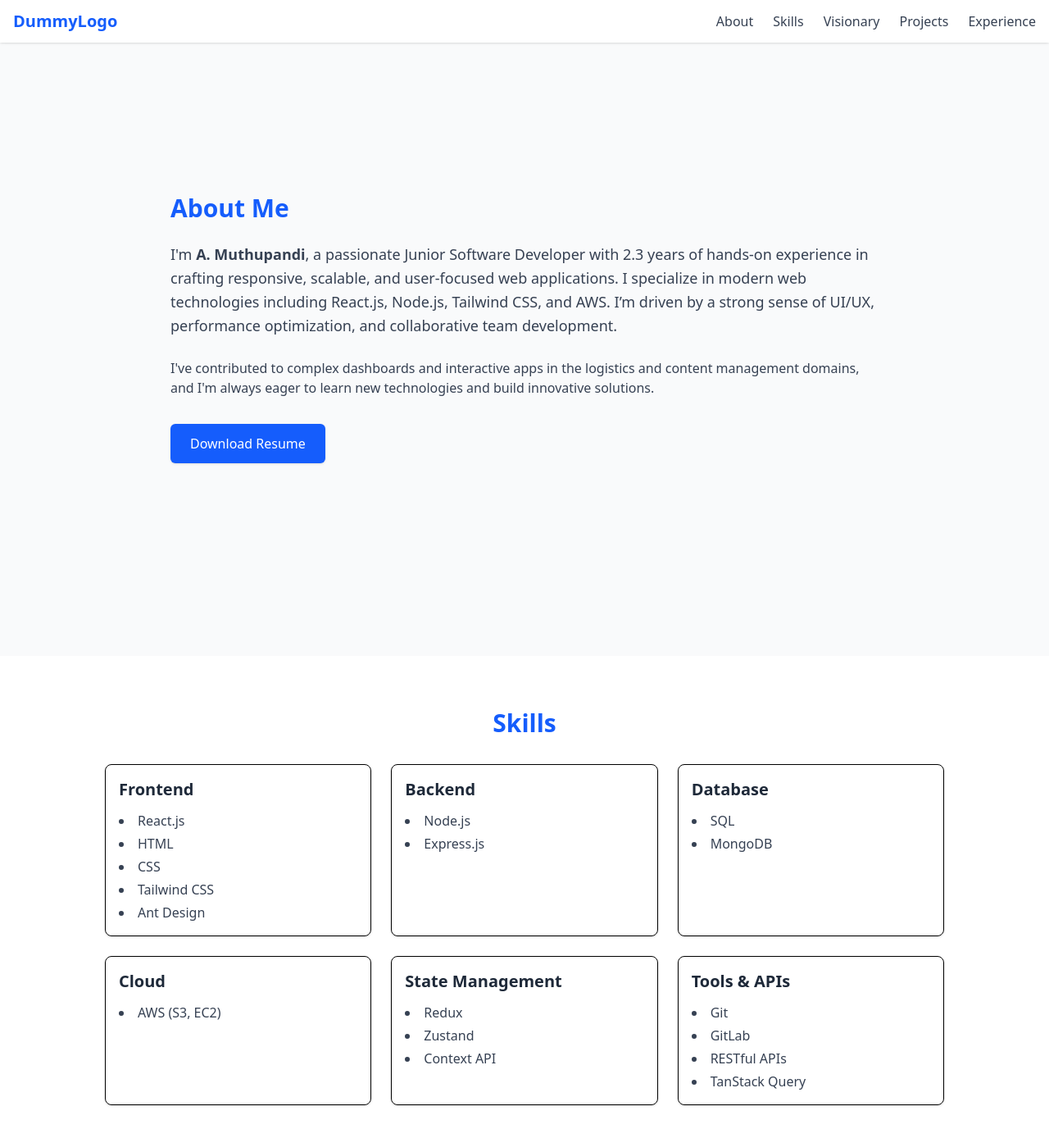
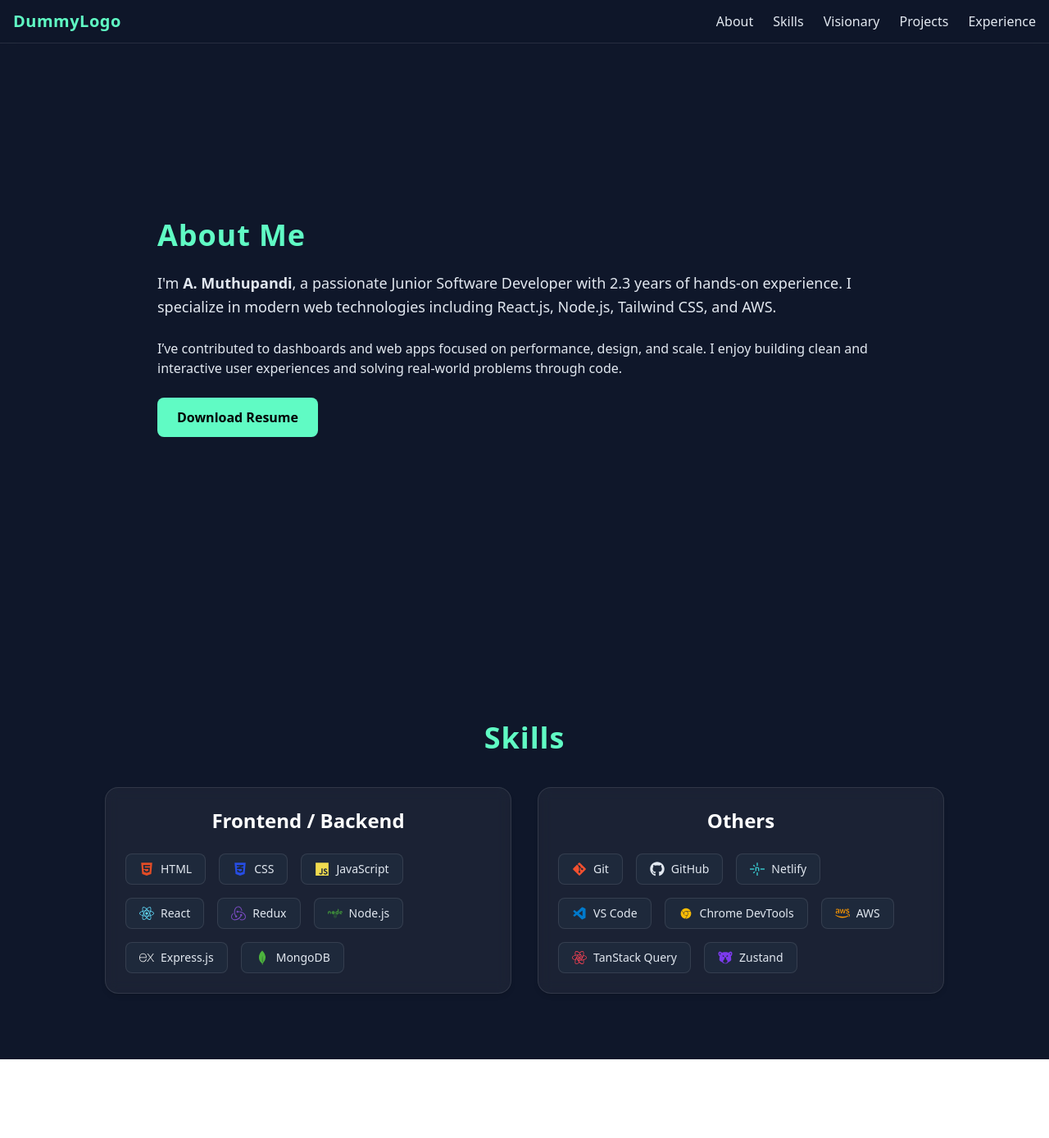
Before and after one commit to Muthu-amu/portfolio, a React (Vite) app: page / in a window 1280 px wide. Shown: the top 1388 px of the page at 82% size. After the commit the page ends 1292 px from the top, so only its background shows below. Built offline with nearby package versions, Linux system fonts and the light colour scheme.

Commit message:
react-icon pack added + ui for Navbar,About, Skills changed and updated

```diff
--- a/package.json
+++ b/package.json
@@ -14,6 +14,7 @@
     "lucide-react": "^0.525.0",
     "react": "^19.1.0",
     "react-dom": "^19.1.0",
+    "react-icons": "^5.5.0",
     "react-router-dom": "^7.6.3",
     "tailwindcss": "^4.1.11"
   },
--- a/src/components/About.jsx
+++ b/src/components/About.jsx
@@ -1,22 +1,23 @@
 const About = () => {
   return (
-    <section className="w-full min-h-screen flex items-center justify-center bg-gray-50 py-16">
-      <div className="max-w-4xl mx-auto px-4 text-center md:text-left">
-        <h2 className="text-3xl font-bold text-blue-600 mb-6">About Me</h2>
-        <p className="text-gray-700 text-lg leading-relaxed mb-6">
-          I'm <strong>A. Muthupandi</strong>, a passionate Junior Software Developer with 2.3 years of hands-on experience in crafting responsive, scalable, and user-focused web applications.
-          I specialize in modern web technologies including React.js, Node.js, Tailwind CSS, and AWS.
-          I’m driven by a strong sense of UI/UX, performance optimization, and collaborative team development.
+    <section className="w-full min-h-screen flex items-center justify-center bg-[#0f172a] text-slate-200 py-20 px-4">
+      <div className="max-w-4xl mx-auto text-center md:text-left space-y-6">
+        <h2 className="text-4xl font-bold tracking-wide text-[#60fbc4]">About Me</h2>
+
+        <p className="text-lg leading-relaxed">
+          I'm <strong>A. Muthupandi</strong>, a passionate Junior Software Developer with 2.3 years of hands-on
+          experience. I specialize in modern web technologies including React.js, Node.js, Tailwind CSS, and AWS.
         </p>
 
-        <p className="text-gray-700 text-base mb-8">
-          I've contributed to complex dashboards and interactive apps in the logistics and content management domains, and I'm always eager to learn new technologies and build innovative solutions.
+        <p className="text-base">
+          I’ve contributed to dashboards and web apps focused on performance, design, and scale. I enjoy building
+          clean and interactive user experiences and solving real-world problems through code.
         </p>
 
         <a
           href="/cv.pdf"
           download
-          className="inline-block bg-blue-600 text-white px-6 py-3 rounded-md shadow hover:bg-blue-700 transition"
+          className="inline-block bg-[#60fbc4] text-black font-semibold px-6 py-3 rounded-lg hover:bg-[#7ae3ff] transition"
         >
           Download Resume
         </a>
--- a/src/components/Skills.jsx
+++ b/src/components/Skills.jsx
@@ -1,45 +1,71 @@
+import {
+  FaHtml5,
+  FaCss3Alt,
+  FaJs,
+  FaReact,
+  FaNode,
+  FaGithub,
+  FaGitAlt,
+  FaAws,
+} from 'react-icons/fa';
+import { SiRedux, SiMongodb, SiNetlify, SiReactquery ,SiExpress } from 'react-icons/si';
+import { DiChrome } from 'react-icons/di';
+import { BiLogoVisualStudio  } from 'react-icons/bi';
+import { GiBearFace } from "react-icons/gi";
+
 const Skills = () => {
   const skillGroups = [
     {
-      title: 'Frontend',
-      skills: ['React.js', 'HTML', 'CSS', 'Tailwind CSS', 'Ant Design'],
+      title: 'Frontend / Backend',
+      skills: [
+        { name: 'HTML', icon: <FaHtml5 color="#e34c26" /> },
+        { name: 'CSS', icon: <FaCss3Alt color="#264de4" /> },
+        { name: 'JavaScript', icon: <FaJs color="#f0db4f" /> },
+        { name: 'React', icon: <FaReact color="#61DBFB" /> },
+        { name: 'Redux', icon: <SiRedux color="#764abc" /> },
+        { name: 'Node.js', icon: <FaNode color="#3c873a" /> },
+        { name: 'Express.js', icon: <SiExpress color="#ffffff" /> },
+        { name: 'MongoDB', icon: <SiMongodb color="#4DB33D" /> },
+      ],
     },
     {
-      title: 'Backend',
-      skills: ['Node.js', 'Express.js'],
-    },
-    {
-      title: 'Database',
-      skills: ['SQL', 'MongoDB'],
-    },
-    {
-      title: 'Cloud',
-      skills: ['AWS (S3, EC2)'],
-    },
-    {
-      title: 'State Management',
-      skills: ['Redux', 'Zustand', 'Context API'],
-    },
-    {
-      title: 'Tools & APIs',
-      skills: ['Git', 'GitLab', 'RESTful APIs', 'TanStack Query'],
+      title: 'Others',
+      skills: [
+        { name: 'Git', icon: <FaGitAlt color="#f1502f" /> },
+        { name: 'GitHub', icon: <FaGithub /> },
+        { name: 'Netlify', icon: <SiNetlify color="#38c3c9" /> },
+        { name: 'VS Code', icon: <BiLogoVisualStudio color="#007ACC" /> },
+        { name: 'Chrome DevTools', icon: <DiChrome color="#fbbc05" /> },
+        { name: 'AWS', icon: <FaAws color="#ff9900" /> },
+        { name: 'TanStack Query', icon: <SiReactquery color="#FF4154" /> },
+        { name: 'Zustand', icon: <GiBearFace color="#7c3aed" /> },
+      ],
     },
   ];
 
   return (
-    <section className="w-full bg-white py-16 px-4">
+    <section className="w-full bg-[#0f172a] text-slate-200 py-20 px-4">
       <div className="max-w-5xl mx-auto text-center">
-        <h2 className="text-3xl font-bold text-blue-600 mb-8">Skills</h2>
+        <h2 className="text-4xl font-bold text-[#60fbc4] mb-10 tracking-wide">Skills</h2>
 
-        <div className="grid grid-cols-1 sm:grid-cols-2 md:grid-cols-3 gap-6 text-left">
+        <div className="grid grid-cols-1 md:grid-cols-2 gap-8">
           {skillGroups.map((group) => (
-            <div key={group.title} className="p-4 border rounded-lg shadow-sm hover:shadow-md transition">
-              <h3 className="text-xl font-semibold text-gray-800 mb-3">{group.title}</h3>
-              <ul className="list-disc list-inside space-y-1 text-gray-700">
+            <div
+              key={group.title}
+              className="bg-white/5 border border-white/10 backdrop-blur p-6 rounded-2xl shadow-md hover:shadow-lg transition"
+            >
+              <h3 className="text-2xl font-semibold mb-6 text-white">{group.title}</h3>
+              <div className="flex flex-wrap gap-4 justify-center md:justify-start">
                 {group.skills.map((skill) => (
-                  <li key={skill}>{skill}</li>
+                  <div
+                    key={skill.name}
+                    className="flex items-center gap-2 px-4 py-2 bg-[#1e293b] text-sm rounded-lg border border-white/10 hover:border-[#60fbc4] transition"
+                  >
+                    <span className="text-lg">{skill.icon}</span>
+                    <span className="text-slate-200">{skill.name}</span>
+                  </div>
                 ))}
-              </ul>
+              </div>
             </div>
           ))}
         </div>
--- a/src/components/layout/Navbar.jsx
+++ b/src/components/layout/Navbar.jsx
@@ -13,20 +13,20 @@ const Navbar = () => {
   ];
 
   return (
-    <nav className="bg-white fixed top-0 left-0 right-0 shadow z-50">
-      <div className="max-w-screen-xl mx-auto flex justify-between items-center px-4 py-3">
-        <div className="text-xl font-bold text-blue-600">DummyLogo</div>
+    <nav className="fixed top-0 left-0 right-0 z-50 backdrop-blur bg-[#0f172a]/70 border-b border-white/10">
+      <div className="max-w-screen-xl mx-auto flex justify-between items-center px-4 py-3 text-white">
+        <div className="text-xl font-bold tracking-wide text-[#60fbc4]">DummyLogo</div>
 
         <div className="md:hidden">
-          <button onClick={() => setIsOpen(!isOpen)} className="text-gray-800">
+          <button onClick={() => setIsOpen(!isOpen)} className="text-white">
             {isOpen ? <X size={24} /> : <Menu size={24} />}
           </button>
         </div>
 
-        <ul className="hidden md:flex space-x-6 text-gray-700 font-medium">
+        <ul className="hidden md:flex space-x-6 text-slate-200 font-medium">
           {navLinks.map((link) => (
             <li key={link.name}>
-              <a href={link.href} className="hover:text-blue-600 transition-colors duration-200">
+              <a href={link.href} className="hover:text-[#60fbc4] transition-colors duration-300">
                 {link.name}
               </a>
             </li>
@@ -34,16 +34,11 @@ const Navbar = () => {
         </ul>
       </div>
 
-      {/* Mobile Menu */}
       {isOpen && (
-        <ul className="md:hidden px-4 pb-4 space-y-4 text-gray-700 font-medium bg-white border-t">
+        <ul className="md:hidden px-4 pb-4 space-y-4 bg-[#0f172a]/90 text-white border-t border-white/10">
           {navLinks.map((link) => (
             <li key={link.name}>
-              <a
-                href={link.href}
-                onClick={() => setIsOpen(false)}
-                className="block hover:text-blue-600"
-              >
+              <a href={link.href} onClick={() => setIsOpen(false)} className="block hover:text-[#60fbc4]">
                 {link.name}
               </a>
             </li>
```
Also changed, not shown: 1 other file (tests, documents, lock files or other folders).
